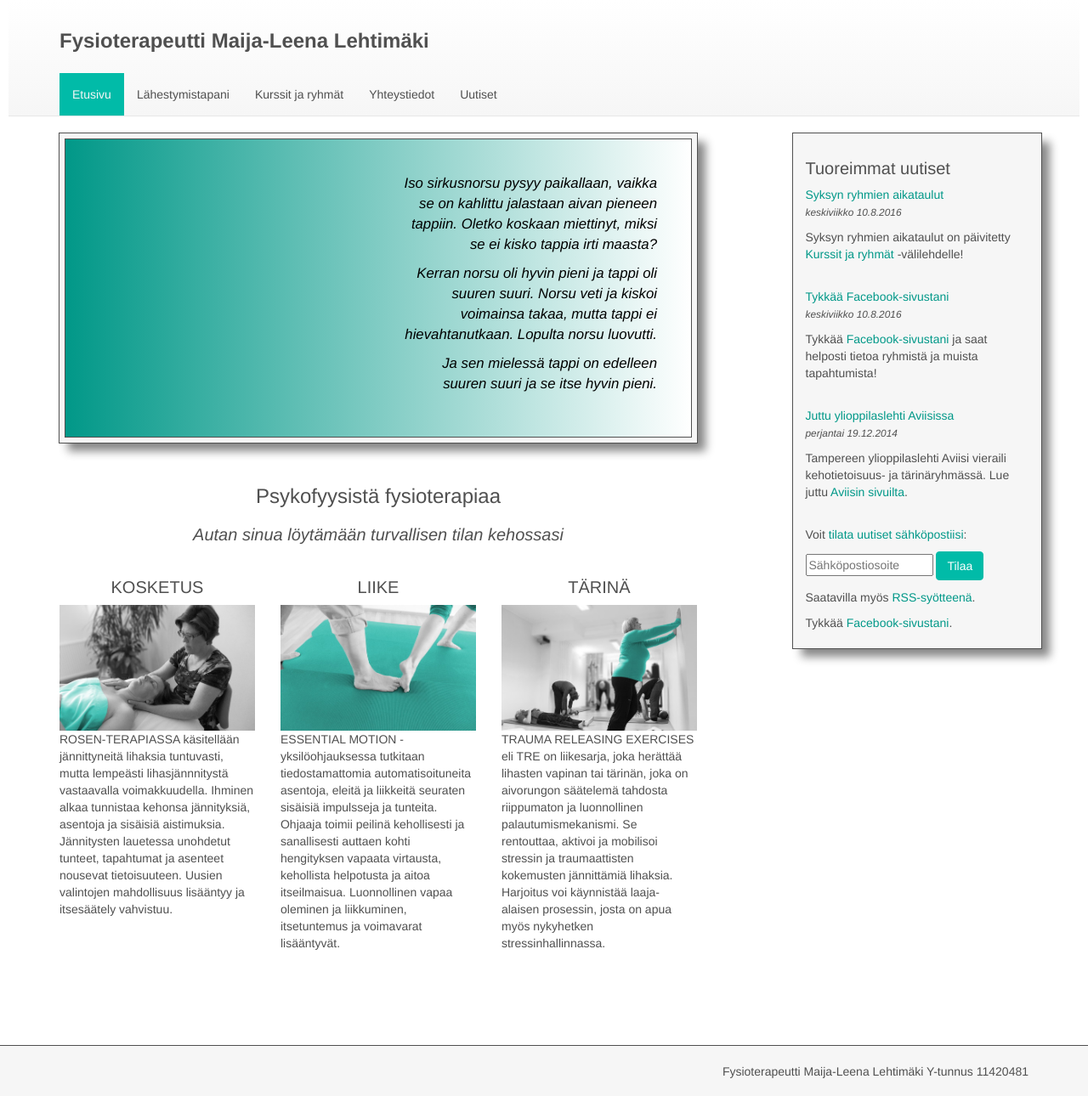
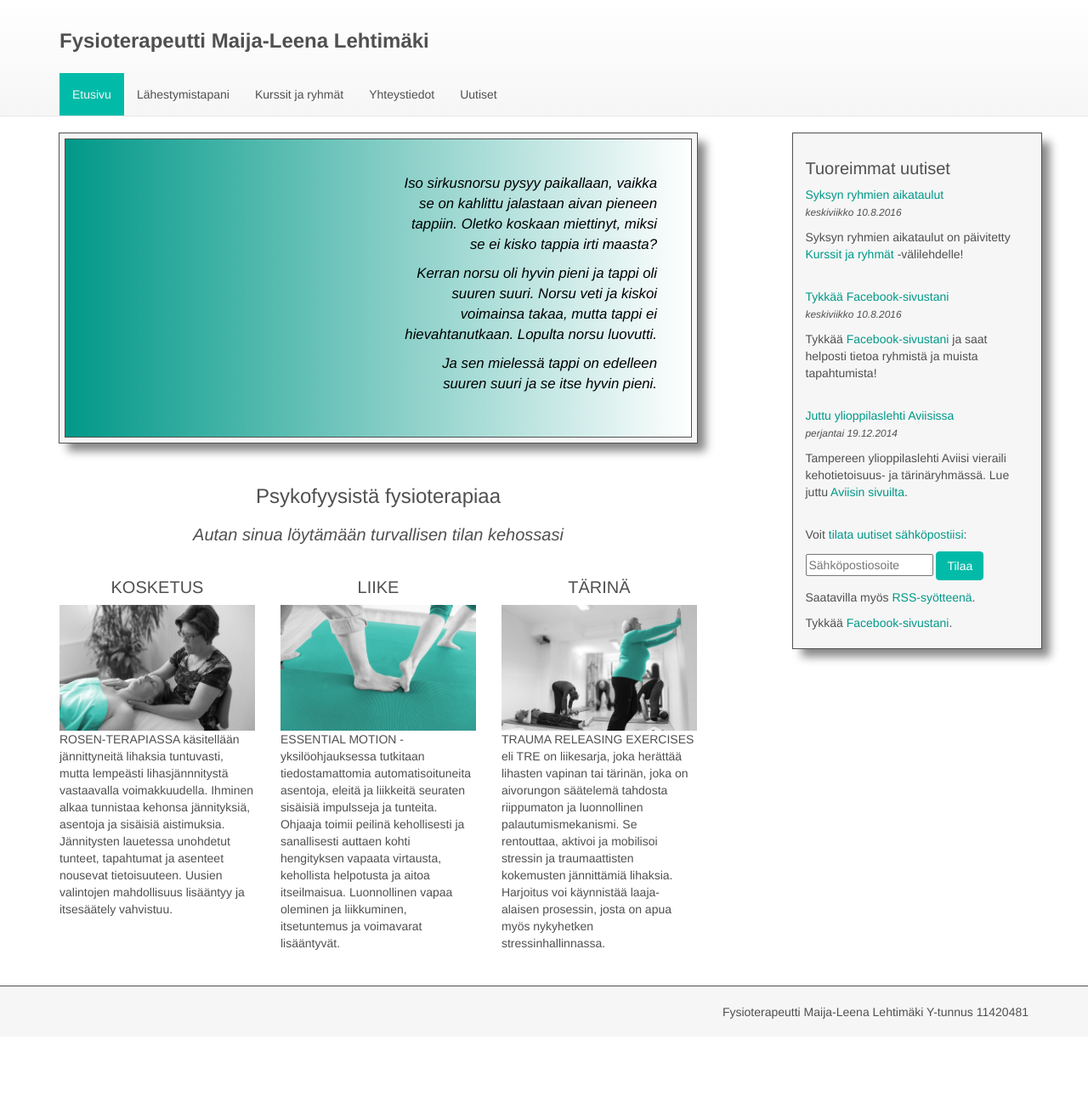
Before and after one commit to jluttine/maijaleenalehtimaki.fi, a Jekyll site: the page built from _pages/00-etusivu.html, in a window 1280 px wide. Shown: the whole page at 85% size. Built offline with Jekyll 4.4.1, drawn with Linux system fonts in a browser that asks for light colours; after the commit the page ends 1220 px from its top, so only the background shows below that.

Commit message:
Korjaa virheet päälayoutissa

```diff
--- a/_layouts/default.html
+++ b/_layouts/default.html
@@ -9,7 +9,8 @@
 
             {% include navbar.html %}
 
-            <main class="container clear-top">
+            <div id="content">
+                <div class="container clear-top">
 
                     <div class="row">
                         <main class="col-xs-12 col-lg-8">
@@ -21,7 +22,8 @@
                         </aside>
                     </div>
 
-            </main>
+                </div>
+            </div>
 
         </div>
 
--- a/css/main.scss
+++ b/css/main.scss
@@ -27,8 +27,6 @@ body {
 
 #wrap {
     min-height: 100%;
-    margin-left: 10px;
-    margin-right: 10px;
 }
 
 p {
@@ -135,9 +133,18 @@ aside p {
     text-align: left;
 }
 
-main {
+#content {
     //overflow: auto;
     padding-bottom: $footer-height + 20px;
+    margin-left: 10px;
+    margin-right: 10px;
+    // padding-left: 10px;
+    // padding-right: 10px;
+
+}
+
+main {
+    margin-bottom: 10px;
 }
 
 .email-field {
```
Lines whose indentation alone changed are shown as unchanged.
